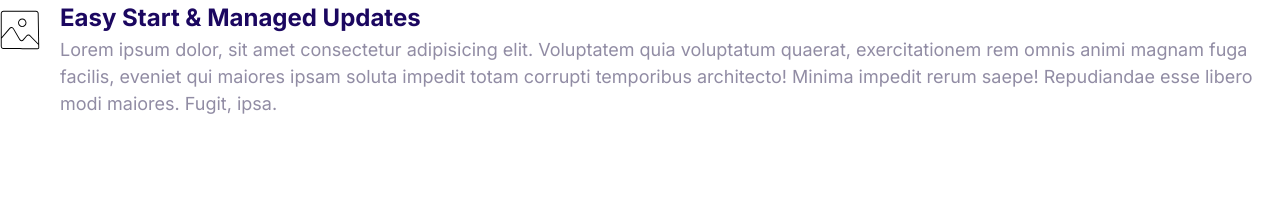
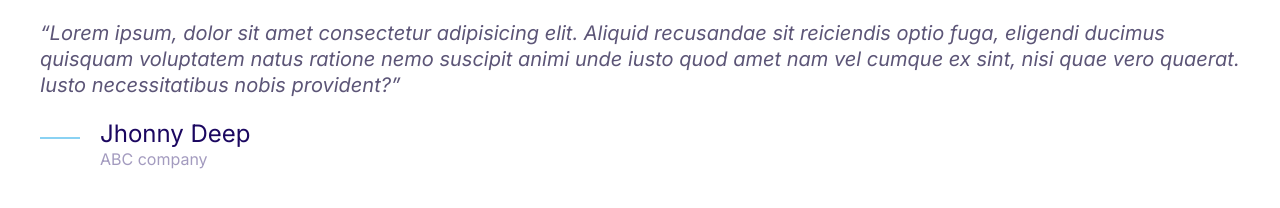
Before and after one commit to rathorePriyanshu/Rishify, a plain HTML site: page index.html in a window 1280 px wide. Drawn offline with Linux system fonts and the light colour scheme.

Commit message:
Defining quotes component

```diff
--- a/css/test.css
+++ b/css/test.css
@@ -4,6 +4,7 @@
   --color-Accent: #ff3400;
   --color-heading: #1b0760;
   --color-body: #918ca4;
+  --color-body-darker: #5c5577;
 }
 
 *,
@@ -389,3 +390,52 @@ a {
 .media__title {
   margin: 0;
 }
+
+/*Quotes*/
+.quote {
+  font-size: 3rem;
+  font-style: italic;
+  color: var(--color-body-darker);
+  line-height: 1.3;
+}
+
+.quote__text::before {
+  content: open-quote;
+}
+
+.quote__text::after {
+  content: close-quote;
+}
+
+.quote__author {
+  font-size: 3rem;
+  font-weight: 500;
+  font-style: normal;
+  margin-bottom: 0;
+}
+
+.quote__company {
+  color: var(--color-heading);
+  font-size: 2rem;
+  font-style: normal;
+  opacity: 0.4;
+}
+
+.quote__line {
+  position: relative;
+  bottom: 10px;
+}
+
+@media screen and (min-width: 1024px) {
+  .quote {
+    font-size: 2rem;
+  }
+
+  .quote__author {
+    font-size: 2.4rem;
+  }
+
+  .quote__company {
+    font-size: 1.6rem;
+  }
+}
--- a/index.html
+++ b/index.html
@@ -17,20 +17,25 @@
 </head>
 
 <body>
+    <blockquote class="quote">
+        <p class="quote__text">Lorem ipsum, dolor sit amet consectetur adipisicing elit. Aliquid recusandae sit
+            reiciendis optio fuga,
+            eligendi ducimus quisquam voluptatem natus ratione nemo suscipit animi unde iusto quod amet nam vel cumque
+            ex sint, nisi quae vero quaerat. Iusto necessitatibus nobis provident?</p>
+        <footer>
             <div class="media">
                 <div class="media__image">
-            <svg class="icon icon--primary">
-                <use xlink:href="Images/sprite.svg#snap"></use>
+                    <svg class="icon icon--primary quote__line">
+                        <use xlink:href="Images/sprite.svg#line"></use>
                     </svg>
                 </div>
                 <div class="media__body">
-            <h3 class="media__title">Easy Start & Managed Updates</h3>
-            <p>Lorem ipsum dolor, sit amet consectetur adipisicing elit. Voluptatem quia voluptatum quaerat,
-                exercitationem rem omnis animi magnam fuga facilis, eveniet qui maiores ipsam soluta impedit totam
-                corrupti temporibus architecto! Minima impedit rerum saepe! Repudiandae esse libero modi maiores. Fugit,
-                ipsa.</p>
+                    <h3 class="media__title quote__author">Jhonny Deep</h3>
+                    <p class="quote__company">ABC company</p>
                 </div>
             </div>
+        </footer>
+    </blockquote>
 </body>
 
 </html>
```
Also changed, not shown: Components/quote.html (added, +19 -0 lines). Lines whose indentation alone changed are shown as unchanged.
